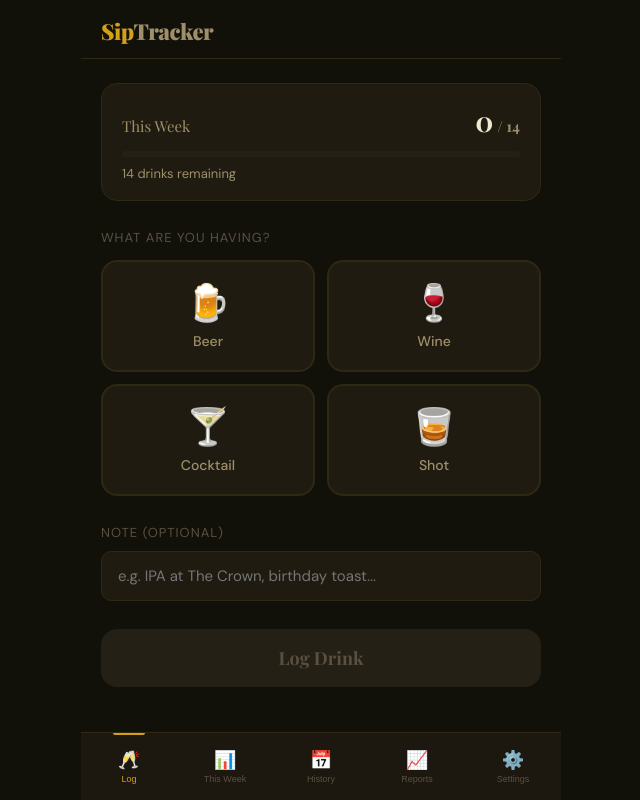
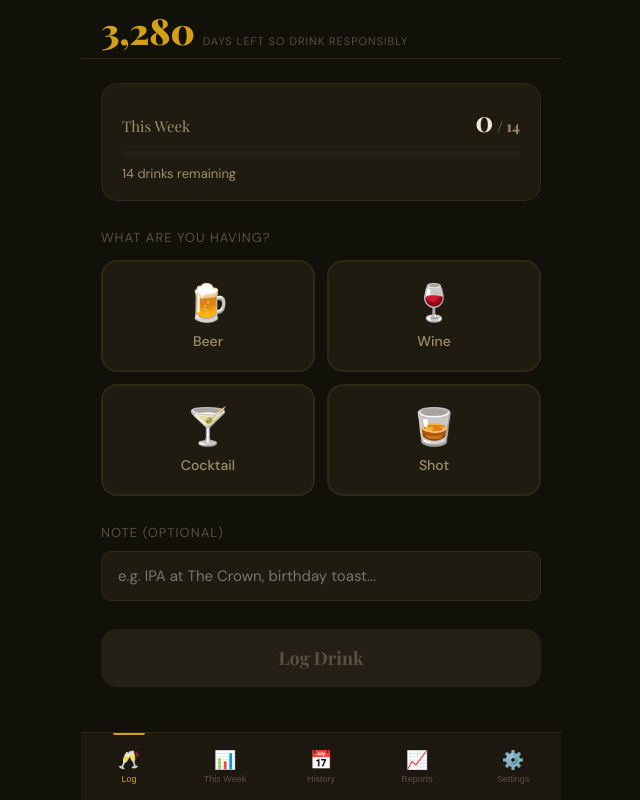
Before and after one commit to ryanleehuo-ops/drink-tracker, a React (Vite) app: page / in a window 1280 px wide. Shown: the whole page, without its empty margins (319-959 px from the left). Built offline with nearby package versions, Linux system fonts and the light colour scheme.

Commit message:
add changed guidance verbiage, countdown header

```diff
--- a/src/App.jsx
+++ b/src/App.jsx
@@ -1,4 +1,4 @@
-import { useState } from 'react'
+import { useState, useEffect } from 'react'
 import LogScreen from './components/LogScreen.jsx'
 import WeekScreen from './components/WeekScreen.jsx'
 import HistoryScreen from './components/HistoryScreen.jsx'
@@ -13,6 +13,14 @@ const NAV = [
   { id: 'settings', label: 'Settings', icon: '⚙️' },
 ]
 
+const TARGET = new Date('2035-02-15T00:00:00')
+
+function getDaysLeft() {
+  const now = new Date()
+  const diff = TARGET - now
+  return Math.max(0, Math.ceil(diff / (1000 * 60 * 60 * 24)))
+}
+
 function useLocalStorage(key, defaultVal) {
   const [val, setVal] = useState(() => {
     try { const s = localStorage.getItem(key); return s ? JSON.parse(s) : defaultVal } catch { return defaultVal }
@@ -25,6 +33,12 @@ export default function App() {
   const [tab, setTab] = useState('log')
   const [drinks, setDrinks] = useLocalStorage('sip_drinks', [])
   const [settings, setSettings] = useLocalStorage('sip_settings', { weeklyLimit: 14 })
+  const [daysLeft, setDaysLeft] = useState(getDaysLeft())
+
+  useEffect(() => {
+    const timer = setInterval(() => setDaysLeft(getDaysLeft()), 60000)
+    return () => clearInterval(timer)
+  }, [])
 
   const addDrink = (drink) => setDrinks([...drinks, { id: Date.now(), ...drink, timestamp: new Date().toISOString() }])
   const deleteDrink = (id) => setDrinks(drinks.filter(d => d.id !== id))
@@ -34,14 +48,39 @@ export default function App() {
 
   return (
     <div style={{ display: 'flex', flexDirection: 'column', height: '100%', background: 'var(--bg)' }}>
-      <header style={{ padding: '16px 20px 12px', borderBottom: '1px solid var(--border)', background: 'var(--bg)', flexShrink: 0 }}>
-        <div style={{ fontFamily: 'var(--font-display)', fontSize: 22, fontWeight: 900, letterSpacing: '-0.5px', color: 'var(--gold)' }}>
-          Sip<span style={{ color: 'var(--text2)' }}>Tracker</span>
+      <header style={{
+        padding: '12px 20px 10px',
+        borderBottom: '1px solid var(--border)',
+        background: 'var(--bg)',
+        flexShrink: 0,
+        display: 'flex',
+        alignItems: 'center',
+        justifyContent: 'space-between',
+        gap: 16,
+      }}>
+        {/* Countdown */}
+        <div style={{ display: 'flex', alignItems: 'baseline', gap: 8 }}>
+          <span style={{
+            fontFamily: 'var(--font-display)',
+            fontSize: 36,
+            fontWeight: 900,
+            color: 'var(--gold)',
+            lineHeight: 1,
+          }}>{daysLeft.toLocaleString()}</span>
+          <span style={{
+            fontSize: 11,
+            color: 'var(--text3)',
+            textTransform: 'uppercase',
+            letterSpacing: '1px',
+            lineHeight: 1,
+          }}>days left so drink responsibly</span>
         </div>
       </header>
+
       <main style={{ flex: 1, overflowY: 'auto', overflowX: 'hidden' }}>
         <Screen drinks={drinks} settings={settings} setSettings={setSettings} addDrink={addDrink} deleteDrink={deleteDrink} />
       </main>
+
       <nav style={{ display: 'grid', gridTemplateColumns: 'repeat(5, 1fr)', borderTop: '1px solid var(--border)', background: 'var(--bg2)', flexShrink: 0, height: 'var(--nav-height)', paddingBottom: 'env(safe-area-inset-bottom)' }}>
         {NAV.map(n => (
           <button key={n.id} onClick={() => setTab(n.id)} style={{ display: 'flex', flexDirection: 'column', alignItems: 'center', justifyContent: 'center', gap: 3, border: 'none', background: 'none', cursor: 'pointer', padding: '8px 4px', color: tab === n.id ? 'var(--gold)' : 'var(--text3)', transition: 'color 0.2s', position: 'relative' }}>
--- a/src/components/SettingsScreen.jsx
+++ b/src/components/SettingsScreen.jsx
@@ -26,7 +26,7 @@ export default function SettingsScreen({ settings, setSettings, drinks }) {
       </div>
       <div style={{ background: 'var(--bg2)', border: '1px solid var(--border)', borderRadius: 'var(--radius)', padding: '18px 20px' }}>
         <div style={{ fontSize: 13, color: 'var(--text3)', textTransform: 'uppercase', letterSpacing: '1px', marginBottom: 10 }}>📋 Guidance</div>
-        <p style={{ fontSize: 13, color: 'var(--text2)', lineHeight: 1.6 }}>UK NHS recommends no more than <strong style={{ color: 'var(--gold)' }}>14 units</strong> per week. US guidelines suggest up to <strong style={{ color: 'var(--gold)' }}>14</strong> for men and <strong style={{ color: 'var(--gold)' }}>7</strong> for women.</p>
+        <p style={{ fontSize: 13, color: 'var(--text2)', lineHeight: 1.6 }}>The CDC recommends no more than <strong style={{ color: 'var(--gold)' }}>14 units</strong> per week and surprisingly you're not an exception.</p>
       </div>
       <div style={{ background: 'var(--card)', border: '1px solid var(--border)', borderRadius: 'var(--radius)', padding: '18px 20px' }}>
         <div style={{ fontSize: 13, color: 'var(--text3)', textTransform: 'uppercase', letterSpacing: '1px', marginBottom: 14 }}>All Time</div>
@@ -44,7 +44,7 @@ export default function SettingsScreen({ settings, setSettings, drinks }) {
         <button onClick={handleClear} style={{ width: '100%', padding: '13px', borderRadius: 'var(--radius-sm)', border: '1px solid #5a2020', background: 'transparent', color: '#c05050', fontSize: 14, cursor: 'pointer' }}>Clear All History</button>
       </div>
       <div style={{ textAlign: 'center', paddingBottom: 8 }}>
-        <p style={{ fontSize: 12, color: 'var(--text3)' }}>SipTracker v1.0 · Data stored on this device only</p>
+        <p style={{ fontSize: 12, color: 'var(--text3)' }}>SipTracker Beta · Data stored on this device only</p>
       </div>
     </div>
   )
```
